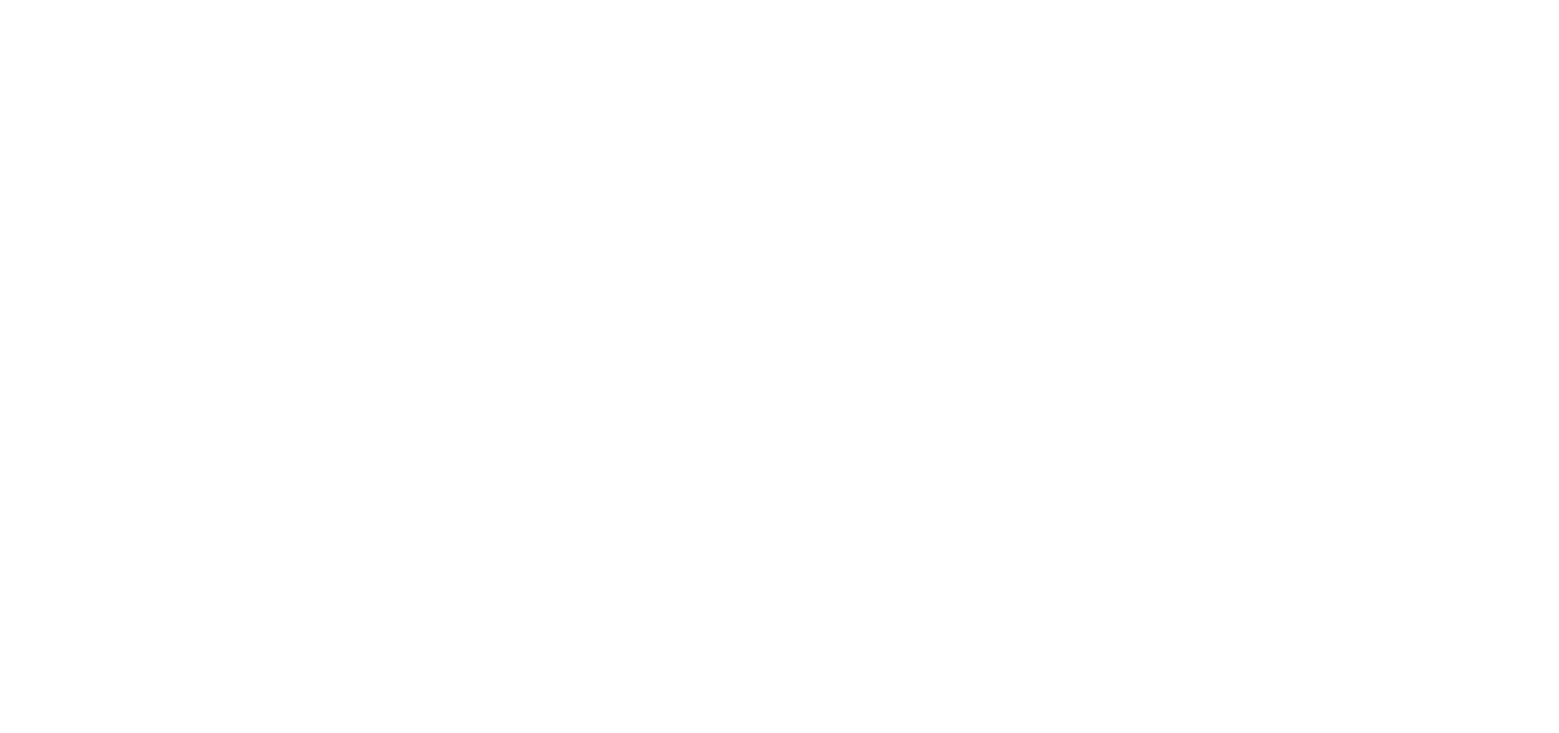
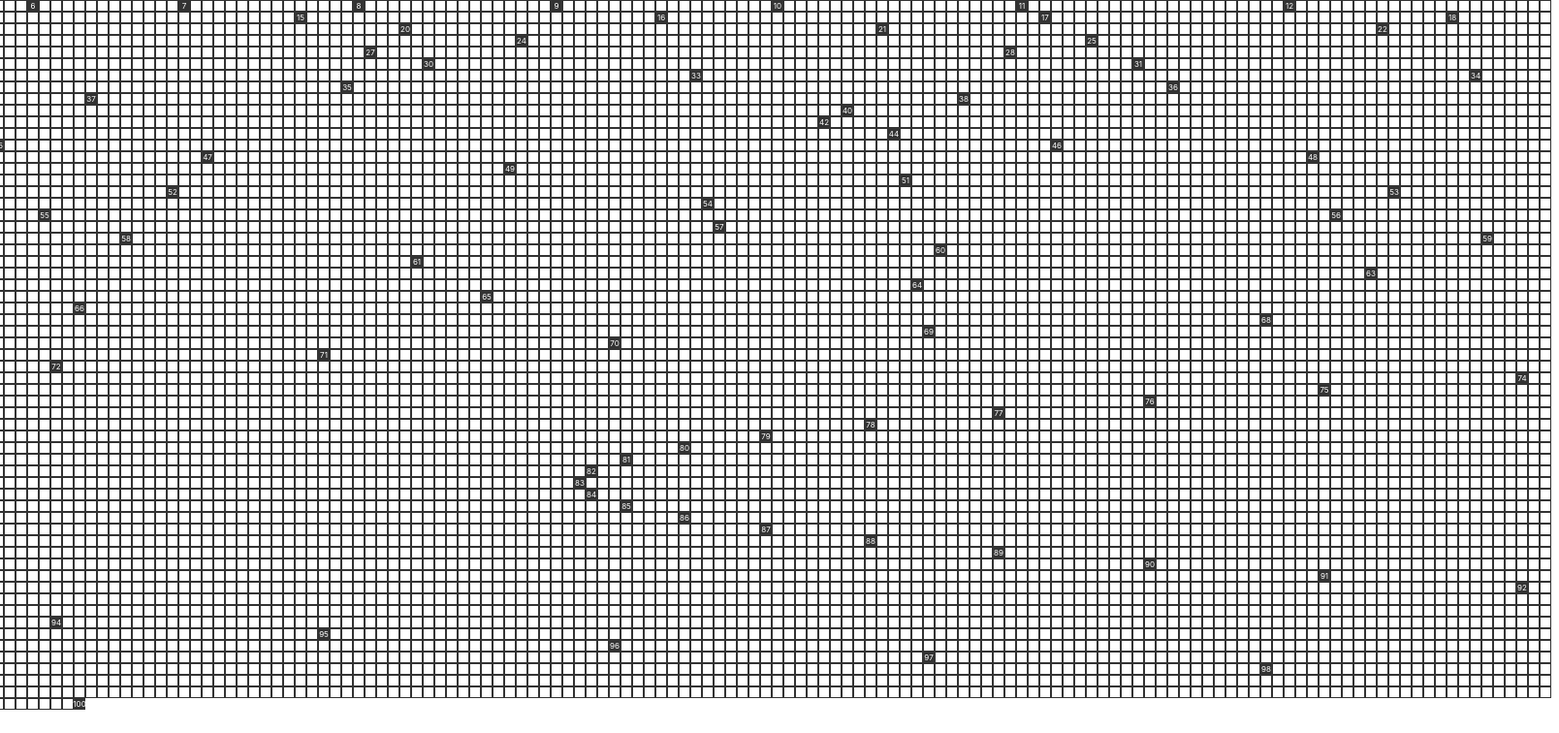
Before and after one commit to aalvinlin/square-visualizer, a React (Create React App) app: page / in a window 1280 px wide. Shown: the top 756 px of the page at 97% size, 1608 px wide, since content can reach past the window. Built offline with nearby package versions, Linux system fonts and the light colour scheme.

Commit message:
style grid to make cells visible

```diff
--- a/src/App.css
+++ b/src/App.css
@@ -1,38 +1,36 @@
-.App {
-  text-align: center;
+body {
+  width: 95vw;
+  min-height: 95vh;
+
+  display: flex;
+  justify-content: center;
+  align-items: flex-start;
 }
 
-.App-logo {
-  height: 40vmin;
-  pointer-events: none;
+
+#grid {
+  margin: 0 auto;
+
+  display: flex;
+  flex-wrap: wrap;
+  align-items: center;
+
+  width: 2000px;
 }
 
-@media (prefers-reduced-motion: no-preference) {
-  .App-logo {
-    animation: App-logo-spin infinite 20s linear;
-  }
+.cell {
+  width: 10px;
+  height: 10px;
+
+  border: 1px solid #333333;
 }
 
-.App-header {
-  background-color: #282c34;
-  min-height: 100vh;
+.cell_black {
+  font-size: 8px;
+  color: #FFFFFF;
+  background-color: #333333;
+
   display: flex;
-  flex-direction: column;
+  justify-content: center;
   align-items: center;
-  justify-content: center;
-  font-size: calc(10px + 2vmin);
-  color: white;
 }
-
-.App-link {
-  color: #61dafb;
-}
-
-@keyframes App-logo-spin {
-  from {
-    transform: rotate(0deg);
-  }
-  to {
-    transform: rotate(360deg);
-  }
-}
--- a/src/components/Cell.js
+++ b/src/components/Cell.js
@@ -2,7 +2,7 @@
 
 const Cell = ({id, color}) => {
     return (
-        <div id={`cell_${id}`} class={`cell_${color}`}></div>
+        <div id={`cell_${id}`} class={`cell cell_${color}`}>{color === "white" ? "" : id}</div>
     )
 }
 
--- a/src/components/Grid.js
+++ b/src/components/Grid.js
@@ -12,11 +12,16 @@
         <div id="grid">
             {
                 cellArray.map((cell, id) => {
+
+                    // start counting from 1
+                    id += 1;
+                    const root = Math.sqrt(id);
+
                     // if perfect square, color it black
-                    if (Math.floor(Math.sqrt(id + 1)) ** 2 === id)
-                        { return <Cell id={id} color="black" />; }
+                    if (Math.floor(root) ** 2 === id)
+                        { return <Cell id={root} color="black" />; }
                     else
-                        { return <Cell id={id} color="white" />; }
+                        { return <Cell id={root} color="white" />; }
                 })
             }
         </div>
```
